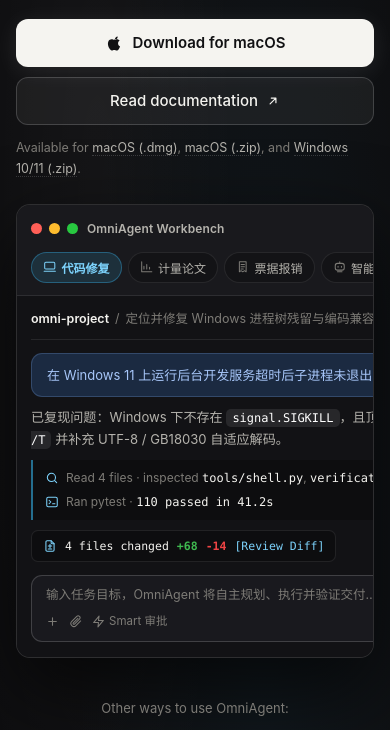
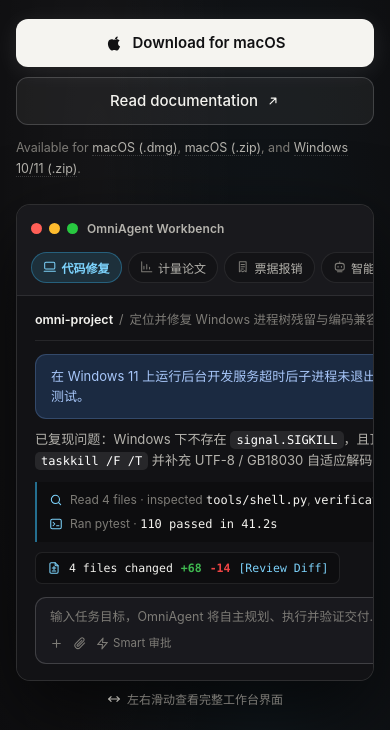
Before and after one commit to BingzheYan/omniagent, a plain HTML site: page index.html in a window 390 px wide. Shown: the part 257-987 px from the top of the page. Drawn offline with Linux system fonts and the light colour scheme.

Commit message:
Enable smooth horizontal touch scrolling on mobile workbench preview

```diff
--- a/index.html
+++ b/index.html
@@ -375,6 +375,10 @@
       gap: 52px;
       align-items: center;
     }
+    .hero > * {
+      min-width: 0;
+      max-width: 100%;
+    }
     .hero-title {
       font-family: var(--serif);
       font-size: clamp(46px, 5.2vw, 66px);
@@ -453,16 +457,40 @@
     }
 
     /* Interactive App Preview Window (Right Column) */
-    .app-window {
+    .app-preview-wrap {
+      min-width: 0;
+      width: 100%;
+      max-width: 100%;
+    }
+    .app-window-scroll {
+      width: 100%;
+      max-width: 100%;
       background: var(--win-bg);
       border: 1px solid var(--win-border);
       border-radius: 16px;
       box-shadow: var(--win-shadow);
       overflow: hidden;
+    }
+    .app-window {
+      background: var(--win-bg);
       display: grid;
       grid-template-columns: 236px minmax(0, 1fr);
       min-height: 488px;
       color: var(--win-text);
+    }
+    .mobile-scroll-hint {
+      display: none;
+      align-items: center;
+      justify-content: center;
+      gap: 6px;
+      margin-top: 9px;
+      font-size: 12px;
+      color: var(--text-muted);
+      user-select: none;
+    }
+    .mobile-scroll-hint svg {
+      flex-shrink: 0;
+      color: var(--text-soft);
     }
     .app-sidebar {
       background: var(--win-sb);
@@ -1342,13 +1370,32 @@
         padding: 7px 16px;
       }
       .hero {
-        grid-template-columns: 1fr;
+        grid-template-columns: minmax(0, 1fr);
         padding: 36px 20px 44px;
         gap: 32px;
       }
+      .app-window-scroll {
+        overflow-x: auto;
+        overflow-y: hidden;
+        -webkit-overflow-scrolling: touch;
+        overscroll-behavior-x: contain;
+        touch-action: pan-x pan-y;
+      }
+      .app-window-scroll::-webkit-scrollbar {
+        height: 5px;
+      }
+      .app-window-scroll::-webkit-scrollbar-track {
+        background: transparent;
+      }
+      .app-window-scroll::-webkit-scrollbar-thumb {
+        background: var(--border-strong);
+        border-radius: 99px;
+      }
       .app-window {
-        grid-template-columns: 1fr;
+        grid-template-columns: minmax(0, 1fr);
         min-height: 0;
+        width: max(100%, 740px);
+        min-width: 740px;
       }
       .app-sidebar {
         display: none;
@@ -1356,12 +1403,12 @@
       .mobile-scene-bar {
         display: flex;
       }
-      .panel-grid {
-        grid-template-columns: 1fr;
+      .mobile-scene-pills {
+        overflow-x: visible;
       }
       .dl-cards,
       .feat-grid {
-        grid-template-columns: 1fr;
+        grid-template-columns: minmax(0, 1fr);
       }
       .ways-section,
       .downloads-sec,
@@ -1419,11 +1466,14 @@
         font-size: 12.5px;
         margin-top: 12px;
       }
-      .app-window {
+      .app-window-scroll {
         border-radius: 14px;
       }
+      .mobile-scroll-hint {
+        display: flex;
+      }
       .app-main {
-        padding: 14px 14px 15px;
+        padding: 15px 18px 16px;
       }
       .app-header {
         font-size: 12.5px;
@@ -1433,23 +1483,6 @@
         padding: 13px 0;
         gap: 10px;
         font-size: 13px;
-      }
-      .panel-row {
-        flex-direction: column;
-        align-items: stretch;
-        gap: 9px;
-      }
-      .panel-row .mini-btn {
-        align-self: flex-start;
-      }
-      .panel-foot-note {
-        flex-direction: column;
-        align-items: flex-start;
-        gap: 8px;
-      }
-      .panel-foot-note span {
-        flex: none;
-        width: 100%;
       }
       .ways-section {
         padding: 0 16px;
@@ -1669,7 +1702,9 @@
     </div>
 
     <!-- Interactive Workbench Window Preview -->
-    <div class="app-window" aria-label="OmniAgent 工作台交互预览">
+    <div class="app-preview-wrap">
+      <div class="app-window-scroll" id="app-window-scroll">
+        <div class="app-window" aria-label="OmniAgent 工作台交互预览">
       <aside class="app-sidebar" id="sidebar-nav">
         <div>
           <div class="win-top">
@@ -1831,6 +1866,12 @@
           </div>
         </div>
       </main>
+        </div>
+      </div>
+      <div class="mobile-scroll-hint" aria-hidden="true">
+        <svg width="14" height="14" viewBox="0 0 24 24" fill="none" stroke="currentColor" stroke-width="1.9" stroke-linecap="round" stroke-linejoin="round"><polyline points="7 8 3 12 7 16"/><polyline points="17 8 21 12 17 16"/><line x1="3" y1="12" x2="21" y2="12"/></svg>
+        <span>左右滑动查看完整工作台界面</span>
+      </div>
     </div>
   </section>
 
@@ -2470,13 +2511,7 @@
       currentScene = sceneKey;
 
       document.querySelectorAll("#sidebar-nav [data-scene], #mobile-scene-bar [data-scene]").forEach((el) => {
-        const isActive = el.dataset.scene === sceneKey;
-        el.classList.toggle("active", isActive);
-        if (isActive && el.classList.contains("m-scene-pill")) {
-          try {
-            el.scrollIntoView({ behavior: "smooth", inline: "nearest", block: "nearest" });
-          } catch {}
-        }
+        el.classList.toggle("active", el.dataset.scene === sceneKey);
       });
       document.querySelectorAll(".win-mode-pills button").forEach((btn) => {
         btn.classList.toggle("on", sceneKey === "cli" ? btn.dataset.mode === "cli" : btn.dataset.mode === "workbench");
```
Also changed, not shown: docs.html (+1 -1 lines).
